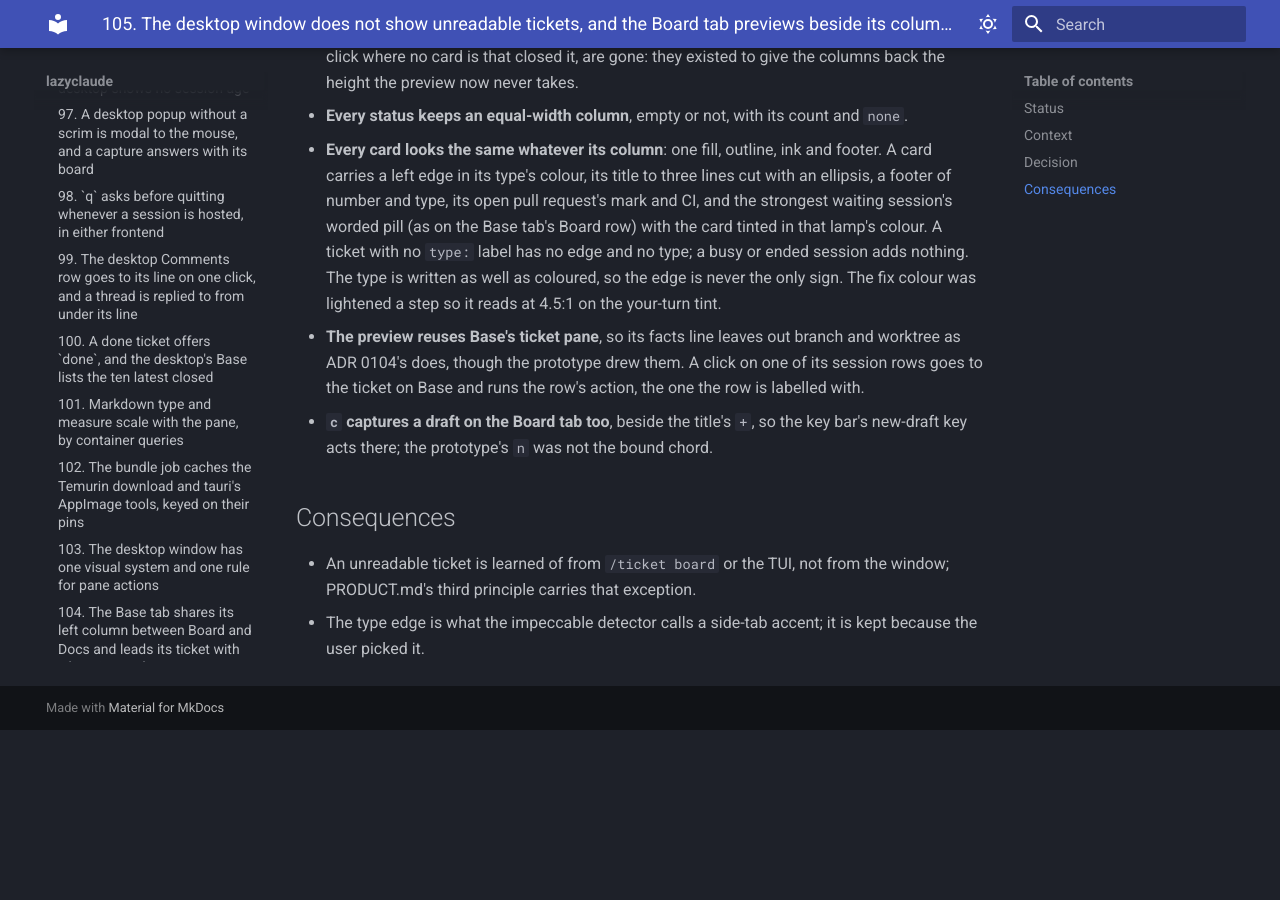
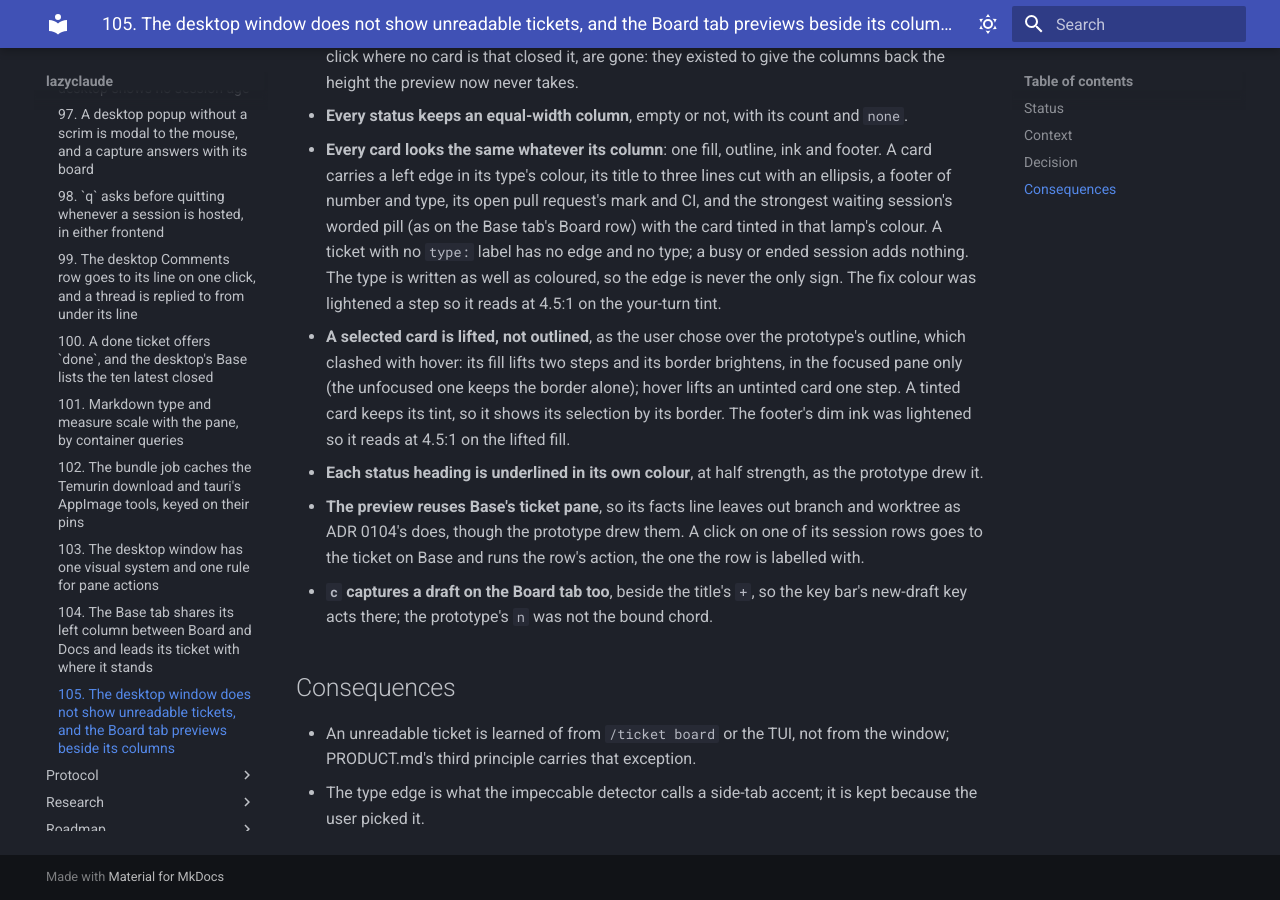
Before and after one commit to maxenceng/lazyclaude, an MkDocs documentation site: the page built from docs/adr/0105-the-desktop-window-does-not-show-unreadable-tickets-and-the-board-tab-previews-beside-its-columns.md, in a window 1280 px wide and 900 px high, scrolled down 1053 px. Built offline with MkDocs 1.6.1 and Material for MkDocs 9.7.7, drawn with Linux system fonts in a browser that asks for light colours; before the commit the page ends 1783 px from its top, so only the background shows below that.

Commit message:
A selected card is lifted rather than outlined, and each status heading is underlined in its colour
Hover lifts an untinted card one step and the selected card two, with a
brighter border, only in the focused pane; the outline clashed with the
hover. The footer's dim ink is lightened to read on the lifted fill.

Co-Authored-By: Claude Opus 5.5 <noreply@anthropic.com>

```diff
--- a/docs/adr/0105-the-desktop-window-does-not-show-unreadable-tickets-and-the-board-tab-previews-beside-its-columns.md
+++ b/docs/adr/0105-the-desktop-window-does-not-show-unreadable-tickets-and-the-board-tab-previews-beside-its-columns.md
@@ -36,6 +36,11 @@ chosen.
   lamp's colour. A ticket with no `type:` label has no edge and no type; a busy or ended session adds nothing. The
   type is written as well as coloured, so the edge is never the only sign. The fix colour was lightened a step so it reads
   at 4.5:1 on the your-turn tint.
+- **A selected card is lifted, not outlined**, as the user chose over the prototype's outline, which clashed with hover: its
+  fill lifts two steps and its border brightens, in the focused pane only (the unfocused one keeps the border alone); hover
+  lifts an untinted card one step. A tinted card keeps its tint, so it shows its selection by its border. The footer's dim
+  ink was lightened so it reads at 4.5:1 on the lifted fill.
+- **Each status heading is underlined in its own colour**, at half strength, as the prototype drew it.
 - **The preview reuses Base's ticket pane**, so its facts line leaves out branch and worktree as ADR 0104's does, though the
   prototype drew them. A click on one of its session rows goes to the ticket on Base and runs the row's action, the one the
   row is labelled with.
--- a/frontend/src/design-system/Pane.module.css
+++ b/frontend/src/design-system/Pane.module.css
@@ -3,6 +3,7 @@
   --cursor-ink: var(--text);
   --cursor-border: color-mix(in srgb, var(--text) 45%, var(--pane));
   --cursor-edge: inset 0 0 0 1px var(--cursor-border);
+  --cursor-card: var(--card);
   --pane-action-ink: var(--dim);
   --pane-action-hover: var(--seam);
   display: flex;
@@ -41,6 +42,7 @@
   --cursor-ink: var(--text-on-light);
   --cursor-border: var(--selected);
   --cursor-edge: none;
+  --cursor-card: var(--card-lifted);
   --cursor-tag-ink: var(--text-on-light);
   --pane-action-ink: var(--lit-ink);
   --pane-action-hover: color-mix(in srgb, var(--lit-ink) 14%, transparent);
--- a/frontend/src/design-system/tokens.css
+++ b/frontend/src/design-system/tokens.css
@@ -74,7 +74,10 @@
   --cursor-edge: none;
   --card: #232427;
   --card-edge: #2f3034;
-  --card-dim: #908d86;
+  --card-hover: #2a2b2e;
+  --card-lifted: #323234;
+  --cursor-card: var(--card-lifted);
+  --card-dim: #a29f98;
 
   --font-read: Barlow, system-ui, sans-serif;
   --font-stencil: 'Saira Stencil One', Barlow, sans-serif;
```
Also changed, not shown: frontend/src/design-system/StatusHeading.module.css (+8 -7 lines), frontend/src/design-system/TicketCard.module.css (+12 -7 lines), 5 other files.
